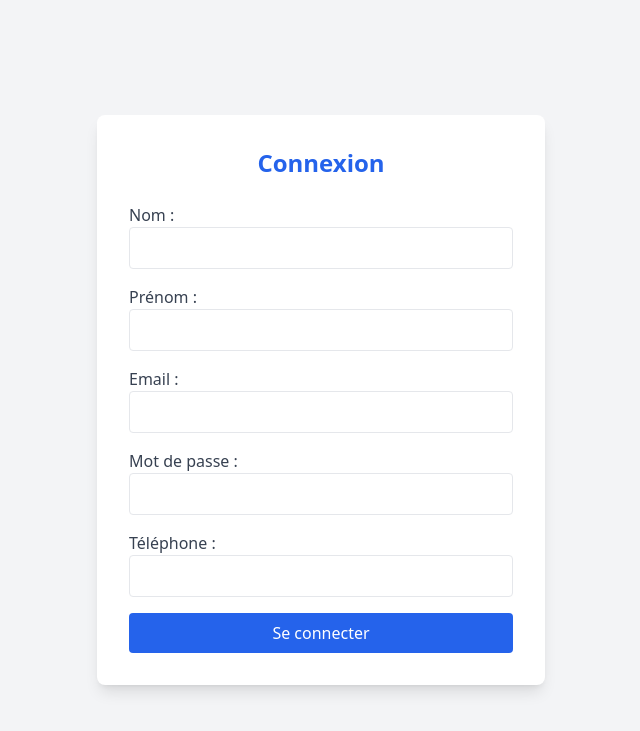
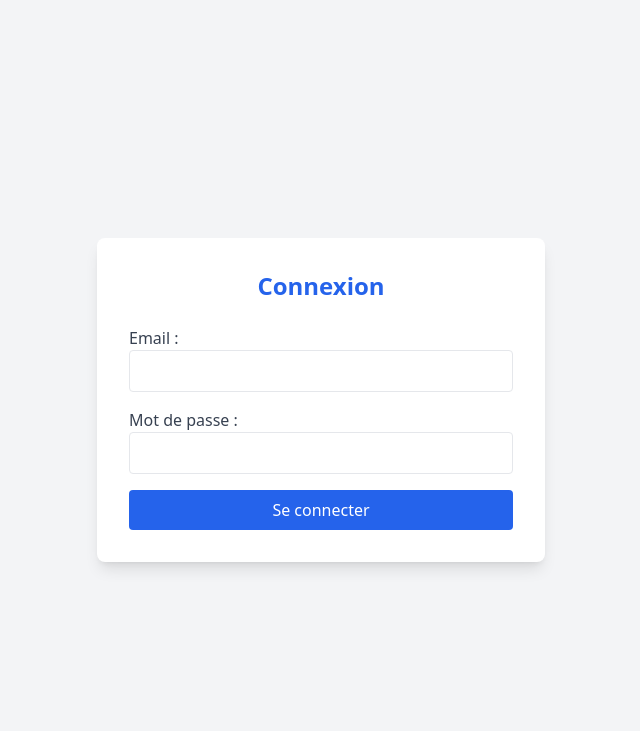
Before and after one commit to Pou-1/Workshop_1, a PHP site: page /vue_login.php in a window 1280 px wide. Shown: the top 731 px of the page, without its empty margins (319-959 px from the left). Run offline with PHP 8.4, Linux system fonts and the light colour scheme; some libraries are stand-ins or nearby versions.

Commit message:
connexion

```diff
--- a/Vue/vue_login.php
+++ b/Vue/vue_login.php
@@ -10,14 +10,6 @@
         <h2 class="text-2xl font-bold mb-6 text-center text-blue-600">Connexion</h2>
         <form method="post" class="space-y-4">
             <div>
-                <label class="block text-gray-700">Nom :</label>
-                <input type="text" name="nom" required class="w-full px-3 py-2 border rounded focus:outline-none focus:ring focus:border-blue-300">
-            </div>
-            <div>
-                <label class="block text-gray-700">Prénom :</label>
-                <input type="text" name="prenom" required class="w-full px-3 py-2 border rounded focus:outline-none focus:ring focus:border-blue-300">
-            </div>
-            <div>
                 <label class="block text-gray-700">Email :</label>
                 <input type="email" name="email" required class="w-full px-3 py-2 border rounded focus:outline-none focus:ring focus:border-blue-300">
             </div>
@@ -25,10 +17,6 @@
                 <label class="block text-gray-700">Mot de passe :</label>
                 <input type="password" name="mdp" required class="w-full px-3 py-2 border rounded focus:outline-none focus:ring focus:border-blue-300">
             </div>
-            <div>
-                <label class="block text-gray-700">Téléphone :</label>
-                <input type="tel" name="tel" required class="w-full px-3 py-2 border rounded focus:outline-none focus:ring focus:border-blue-300">
-            </div>
             <button type="submit" class="w-full bg-blue-600 text-white py-2 rounded hover:bg-blue-700 transition">Se connecter</button>
         </form>
     </div>
```
Also changed, not shown: Controlleur/login.php (+3 -12 lines).
